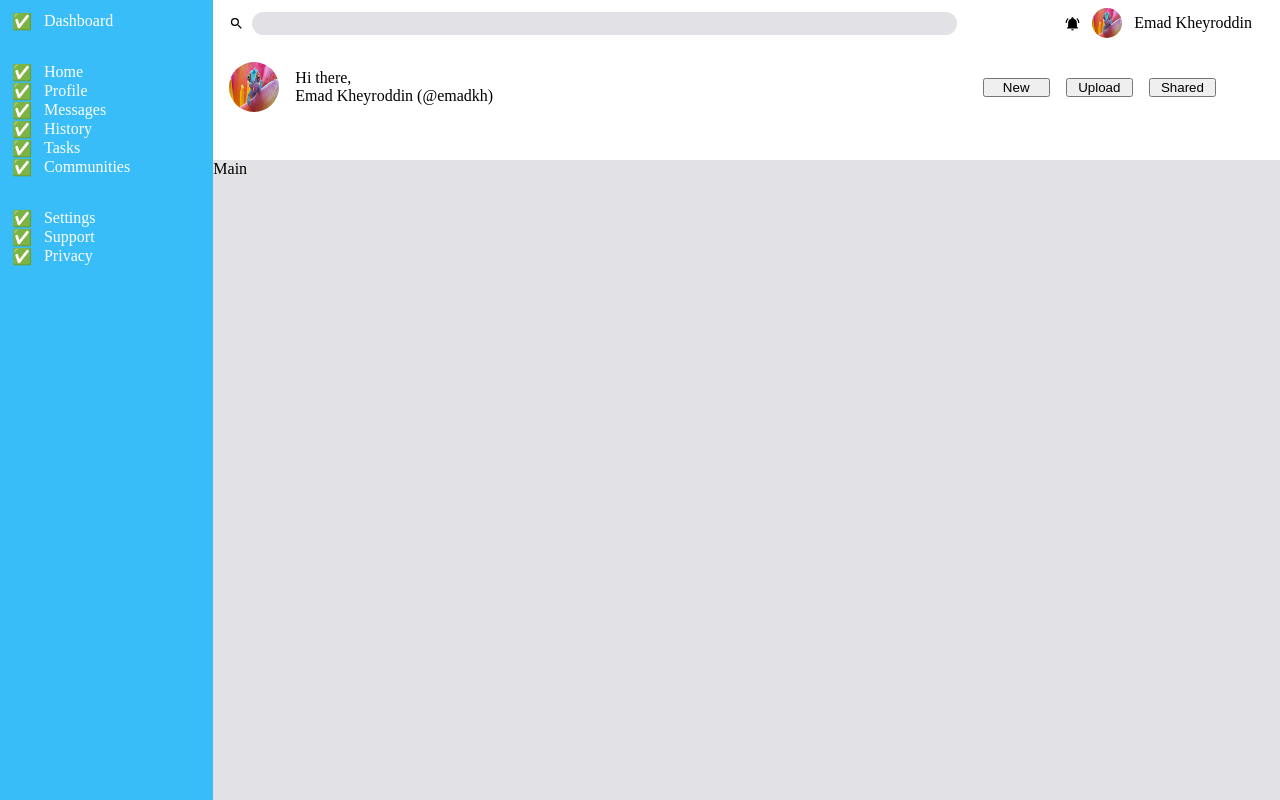
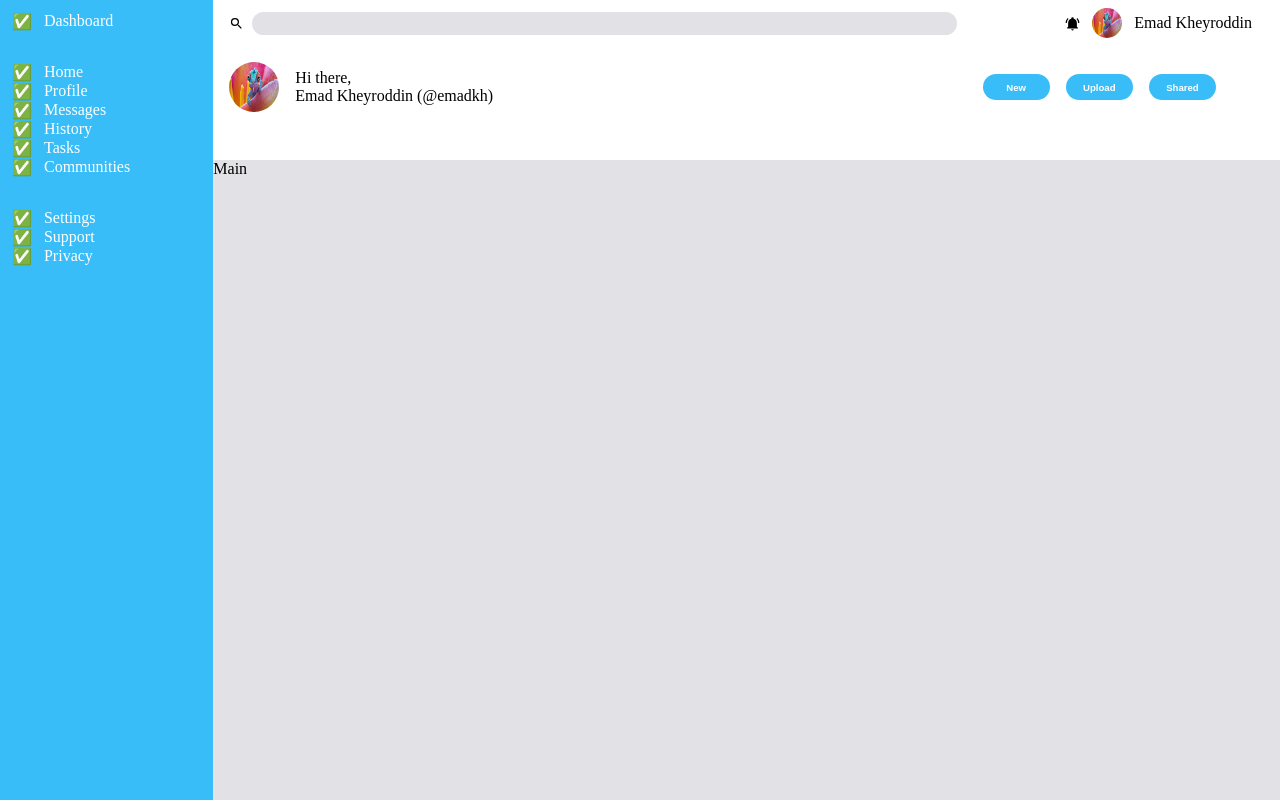
Before and after one commit to itsEmadK/odin-admin-dash, a plain HTML site: page index.html in a window 1280 px wide. Drawn offline with Linux system fonts and the light colour scheme.

Commit message:
Style buttons

```diff
--- a/style.css
+++ b/style.css
@@ -115,3 +115,13 @@ label[for="search"] {
     width: 50px;
     height: 50px;
 }
+
+.header-bottom-section button {
+    background-color: var(--sidebar-bg-color);
+    border-radius: 16px;
+    border: none;
+    padding: 0.75em 1em;
+    font-size: 0.6rem;
+    font-weight: bold;
+    color: white;
+}
```
